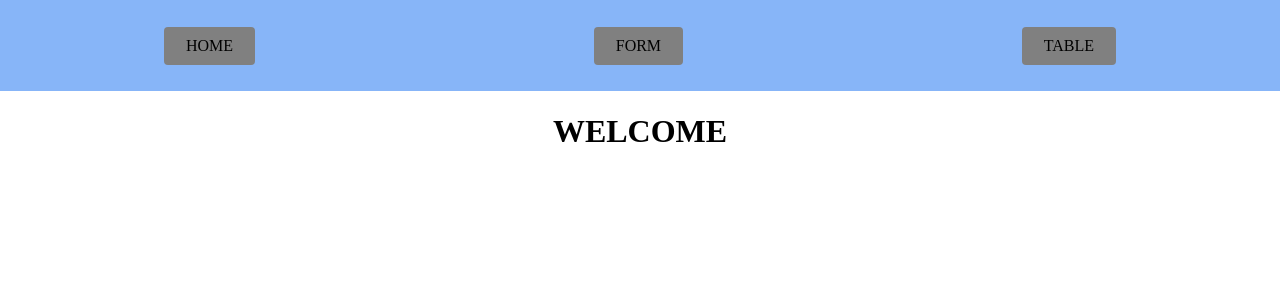
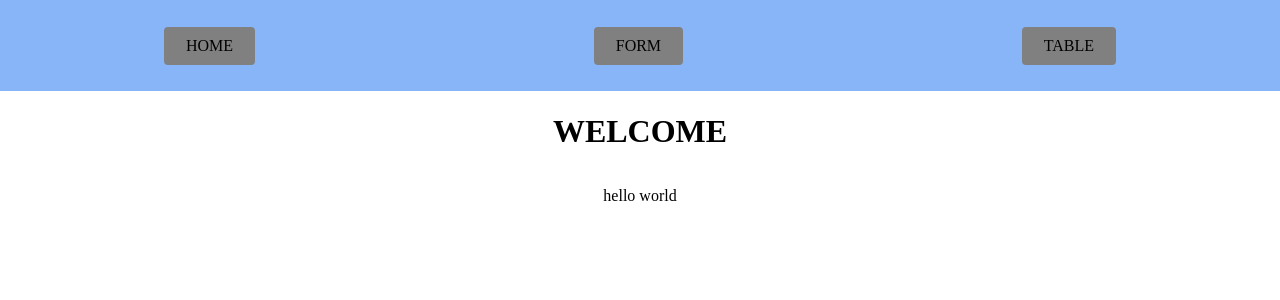
Before and after one commit to PoojaVeera/formandtable, a React (Create React App) app in the folder client/: page / in a window 1280 px wide. Shown: the top 300 px of the page. Built offline with nearby package versions, Linux system fonts and the light colour scheme; no server answers; a web font is replaced by a local one.

Commit message:
modified:   client/src/App.js

```diff
--- a/client/src/App.js
+++ b/client/src/App.js
@@ -4,7 +4,14 @@ import { FormPage } from "./pages/FormPage/FormPage";
 import Homepage from "./pages/HomePage/HomePage";
 import { TablePage } from "./pages/TablePage/TablePage";
 import { Navbar } from "./components/Layout";
+import { useEffect, useState } from "react";
 function App() {
+  const [dd, setdd] = useState(null);
+  useEffect(() => {
+    fetch("/api")
+      .then((res) => res.json())
+      .then((dd) => setdd(dd.message));
+  }, []);
   return (
     <div className="App">
       <Navbar />
@@ -13,6 +20,7 @@ function App() {
         <Route path="/FormPage" element={<FormPage />} />
         <Route path="/TablePage" element={<TablePage />} />
       </Routes>
+      <p>{!dd ? "hello world" : dd}</p>
     </div>
   );
 }
```
